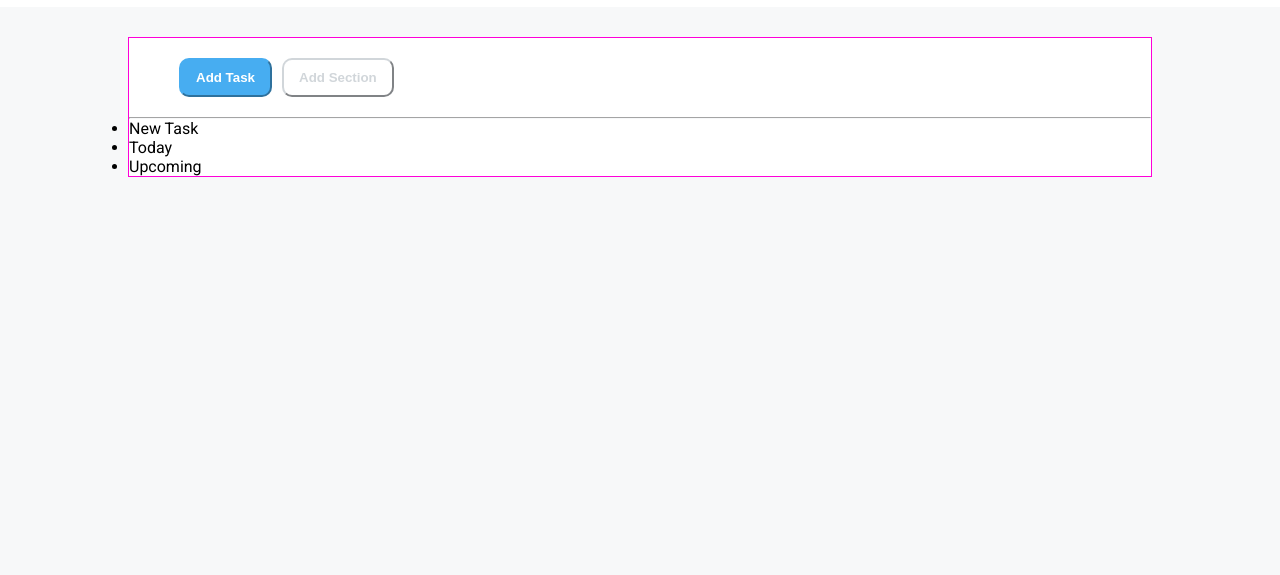
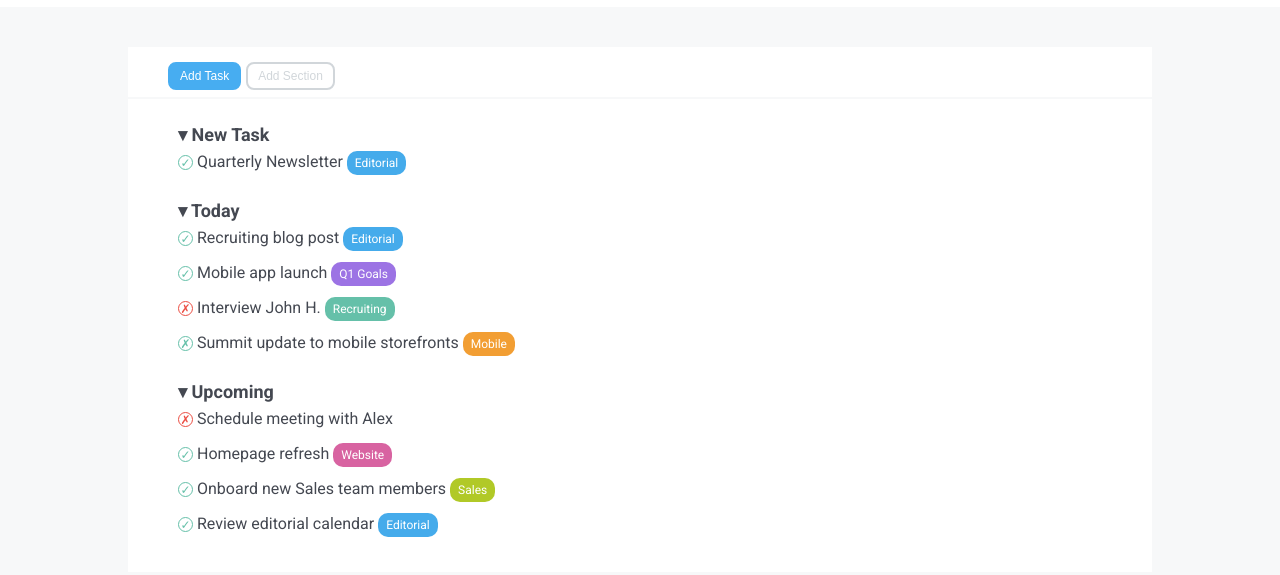
Before and after one commit to federicascognamiglio/html-css-toboolist, a plain HTML site: page index.html in a window 1280 px wide. Shown: the part 53-628 px from the top of the page. Drawn offline with Linux system fonts and the light colour scheme.

Commit message:
feat: content-corrections

```diff
--- a/index.html
+++ b/index.html
@@ -37,12 +37,77 @@
 
         <hr>
 
-        <!-- Content -->
-        <ul class="main-list">
-            <li>New Task</li>
-            <li>Today</li>
-            <li>Upcoming</li>
-        </ul>
+        <!-- Lists -->
+        <div class="content">
+            <!-- Main List -->
+            <ul class="main-list">
+                <li>
+                    <strong>&#9662; New Task</strong>
+                    <!-- Secondary list -->
+                    <ul class="secondary-list">
+                        <li>
+                            <span class="decoration check">&check;</span>
+                            Quarterly Newsletter
+                            <span class="category editorial">Editorial</span>
+                        </li>
+                    </ul>
+                    <!-- /Secondary list -->
+                </li>
+                <li>
+                    <strong>&#9662; Today</strong>
+                    <!-- Secondary list 2-->
+                    <ul class="secondary-list">
+                        <li>
+                            <span class="decoration check">&check;</span>
+                            Recruiting blog post
+                            <span class="category editorial">Editorial</span>
+                        </li>
+                        <li>
+                            <span class="decoration check">&check;</span>
+                            Mobile app launch
+                            <span class="category goals">Q1 Goals</span>
+                        </li>
+                        <li>
+                            <span class="decoration cross">&cross;</span>
+                            Interview John H.
+                            <span class="category recruiting">Recruiting</span>
+                        </li>
+                        <li>
+                            <span class="decoration check">&cross;</span>
+                            Summit update to mobile storefronts
+                            <span class="category mobile">Mobile</span>
+                        </li>
+                    </ul>
+                    <!-- /Secondary list 2-->
+                </li>
+                <li>
+                    <strong>&#9662; Upcoming</strong>
+                    <!-- Secondary list 3-->
+                    <ul class="secondary-list">
+                        <li>
+                            <span class="decoration cross">&cross;</span>
+                            Schedule meeting with Alex
+                        </li>
+                        <li>
+                            <span class="decoration check">&check;</span>
+                            Homepage refresh
+                            <span class="category website">Website</span>
+                        </li>
+                        <li>
+                            <span class="decoration check">&check;</span>
+                            Onboard new Sales team members
+                            <span class="category sales">Sales</span>
+                        </li>
+                        <li>
+                            <span class="decoration check">&check;</span>
+                            Review editorial calendar
+                            <span class="category editorial">Editorial</span>
+                        </li>
+                    </ul>
+                    <!-- /Secondary list 3-->
+                </li>
+            </ul>
+        </div>
 
         <!-- Content -->
     </main>
--- a/style.css
+++ b/style.css
@@ -18,10 +18,12 @@ body {
     background-color: #ffffff;
     width: 80%;
     max-width: 1100px;
-    margin: 30px auto;
+    margin: 40px auto;
+    padding-bottom: 10px;
+}
 
-    /* debug */
-    border: 1px solid #ff00d9;
+.content {
+    margin-left: 50px;
 }
 
 /* HEADER */
@@ -48,34 +50,97 @@ body {
 .buttons,
 .blue-button,
 .white-button {
-    margin: 5px;
-    padding: 10px 15px;
-    font-weight: 700;
-    border-radius: 10px;
+    margin-top: 10px;
+    margin-right: 5px;
+    padding: 5px 10px;
+    font-size: 12px;
+    border-radius: 8px;
     display: flex;
-    margin-right: 5px;
 }
 
 .blue-button {
     margin-left: 30px;
     background-color: #47adf1;
-    border-color: #47adf1;
+    border: 2px solid #47adf1;
     color: #ffffff;
 }
 
 .white-button {
     background-color: #ffffff;
-    border-color: #d1d6da;
+    border: 2px solid #d1d6da;
     color: #d1d6da;
 }
 
 /* Divider */
 
 hr {
-    border: 2;
-    border-color: #f7f8f9;
+    border: 1px solid #f7f8f9;
+    margin: 2px 0 25px 0;
 }
 
-/* Content */
+/* Lists */
 
-.main-list
+.main-list,
+.secondary-list {
+    font-size: 18px;
+    list-style: none;
+    color: #444851;
+}
+
+.secondary-list {
+    font-size: 16px;
+    margin-bottom: 20px;
+}
+
+.decoration {
+    font-size: 12px;
+    display: inline-block;
+    width: 15px;
+    height: 15px;
+    border-radius: 50%;
+    text-align: center;
+    margin: 10px 0;
+}
+
+.check {
+    color: #65c0a9;
+    border: 1px solid #65c0a9;
+}
+
+.cross {
+    color: #eb4e43;
+    border: 1px solid #eb4e43;
+}
+
+.category {
+    color: #ffffff;
+    font-size: 12px;
+    display: inline-block;
+    border-radius: 10px;
+    text-align: center;
+    padding: 5px 8px;
+}
+
+.editorial {
+    background-color: #45abeb;
+}
+
+.goals {
+    background-color: #9c73e4;
+}
+
+.recruiting {
+    background-color: #65c0a9;
+}
+
+.mobile {
+    background-color: #f29e33;
+}
+
+.website {
+    background-color: #d863a1;
+}
+
+.sales {
+    background-color: #b1c927;
+}
```
